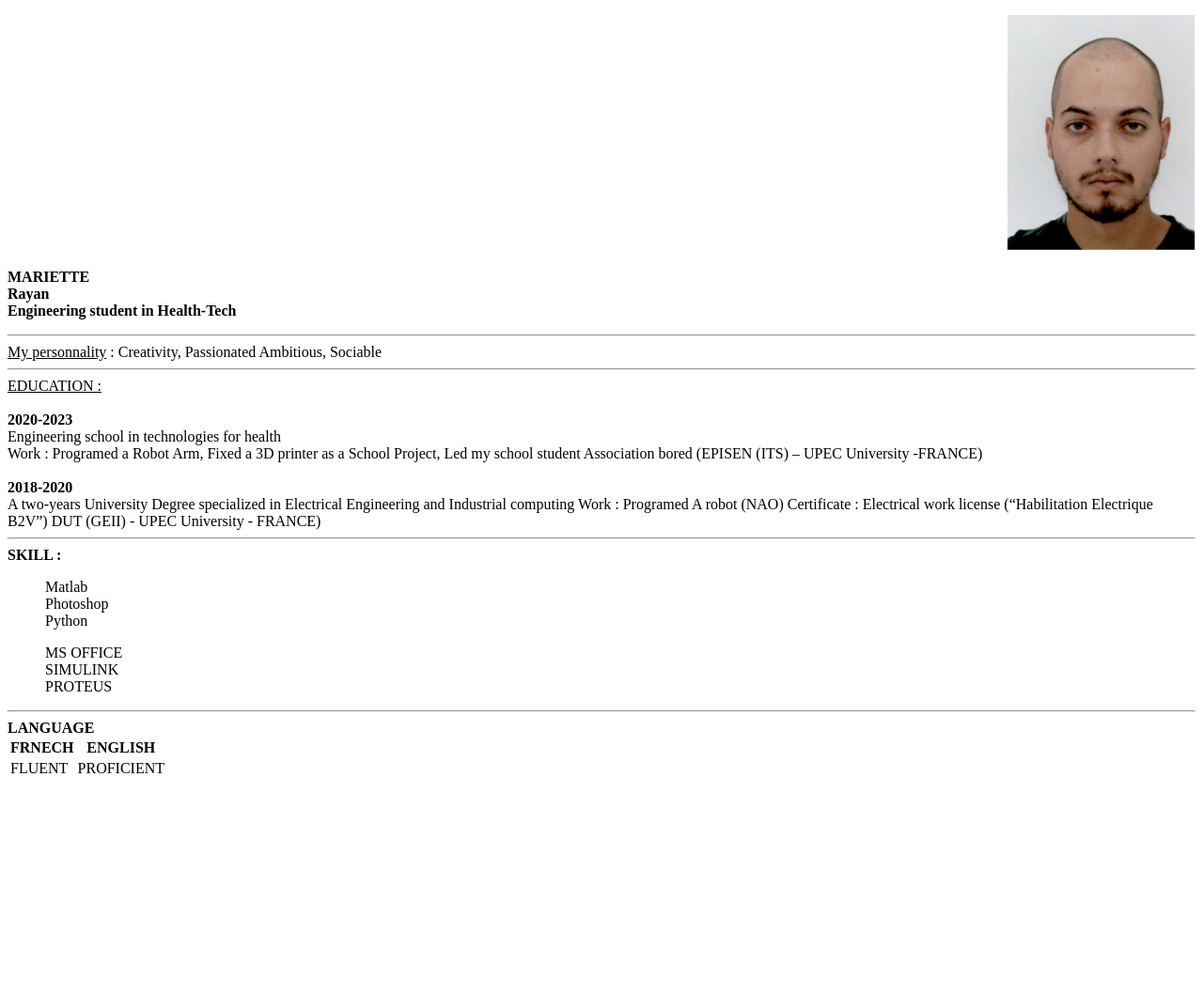
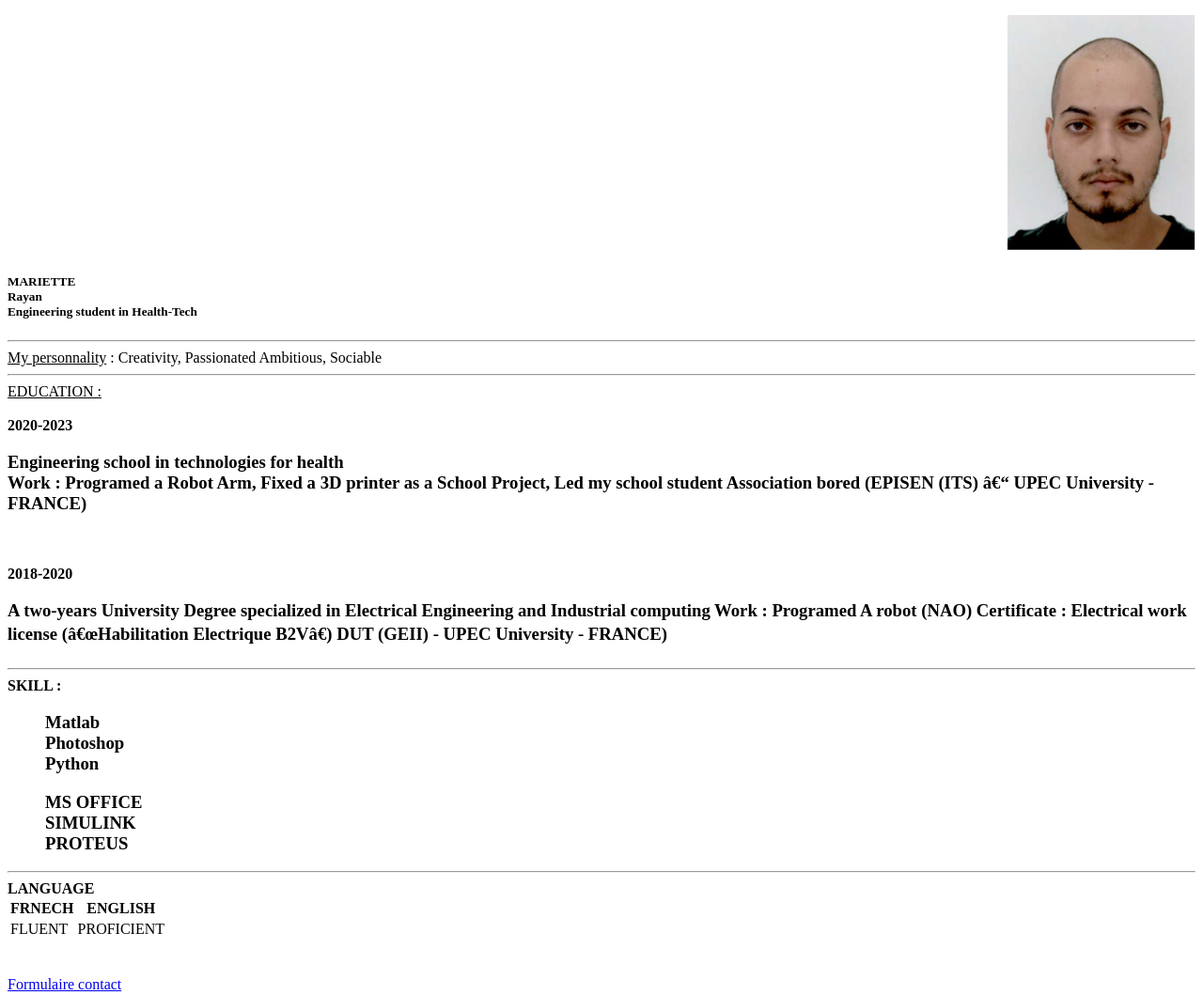
Before and after one commit to greunder/CV, a plain HTML site: page index.html in a window 1280 px wide. Shown: the whole page at 94% size. Before the commit the page ends 876 px from the top, so only its background shows below. Drawn offline with Linux system fonts and the light colour scheme.

Commit message:
Add files via upload

```diff
--- a/index.html
+++ b/index.html
@@ -1,4 +1,9 @@
 <!DOCTYPE html>
+<head>
+    <title>Où écrire le CSS</title>
+    <meta charset="utf_8">
+    <link rel="stylesheet" href="styles.css">
+</head>
 <html>
     <head>
 
@@ -9,47 +14,48 @@
     <body>
 
         <a href="https://www.interpol.int/" target="_self">
-        <p align=right><img src="id.png" width=" 200" height="250"></p></a>
+        <hh><photo><p align=right><img src="id.png" width=" 200" height="250"></p></a></hh></photo>
         <strong>
         <p align="left">
-        <label>MARIETTE </label>   <br/>
+        <h5><label>MARIETTE </label>   <br/>
 
-        <label>Rayan</label><br/>
+        <label>Rayan</label></br>
 
-        <label>Engineering student in Health-Tech</label></strong>
+        <label>Engineering student in Health-Tech</label></strong></h5>
         </p>
 
-        <hr>
-        <label><strong></strong><u>My personnality</u> : Creativity, Passionated
+        <hr class="new1">
+        <label><strong></strong><u><blue>My personnality</u></blue> : Creativity, Passionated
             Ambitious, Sociable</label>
 
 
         <label>
-            <hr>
-            <u> EDUCATION :</u></br></br>
-            <label><strong>2020-2023</br></strong>
+            <hr class="new1">
+            <blue><u> EDUCATION :</u></br></br></blue>
+            <v><label><strong>2020-2023</br></strong></v><h3>
             Engineering school in technologies for health<br/>
             Work : Programed a Robot Arm, Fixed a 3D printer
             as a School Project, Led my school student Association bored
-            (EPISEN (ITS) – UPEC University -FRANCE)</label></br></br>
+            (EPISEN (ITS) – UPEC University -FRANCE)</h3></label></br></br>
 
-            <label><strong>2018-2020</br></strong>
-                A two-years University Degree specialized in Electrical
+            <v><label><strong>2018-2020</br></strong></v>
+            <h3>A two-years University Degree specialized in Electrical
                 Engineering and Industrial computing
                 Work : Programed A robot (NAO)
                 Certificate : Electrical work license (“Habilitation Electrique B2V”)
                 DUT (GEII) - UPEC University - FRANCE)</br>
-                </label>
+                </label></body></h3>
 
-            <hr>
-            <label><strong>SKILL :</strong></label>
+            <hr class="new1">
+        <blue><label><strong>SKILL :</strong></label></blue>
             <p align="left">
-                <dd><label>Matlab</label><br>Photoshop</br>Python</dd></label></p>
+            <h3><dd><label>Matlab</label><br>Photoshop</br>Python</dd></label></p>
             <p align="right">
-                <dd><label>MS OFFICE<br>SIMULINK</br>PROTEUS</dd></label></p>
+                <dd><label>MS OFFICE<br>SIMULINK</br>PROTEUS</dd></label></p></h3>
 
-            <hr><strong></strong>
-            <label><strong>LANGUAGE</br></strong>
+                <hr class="new1">
+                <strong></strong>
+            <blue><label><strong>LANGUAGE</br></strong></blue>
                 <table>
 
                 <tr>
@@ -73,6 +79,9 @@
 
 
 
+        <a href="form.html">
+            Formulaire contact
+        </a>
 
 
 
```
Also changed, not shown: form.html (+6 -5 lines).
